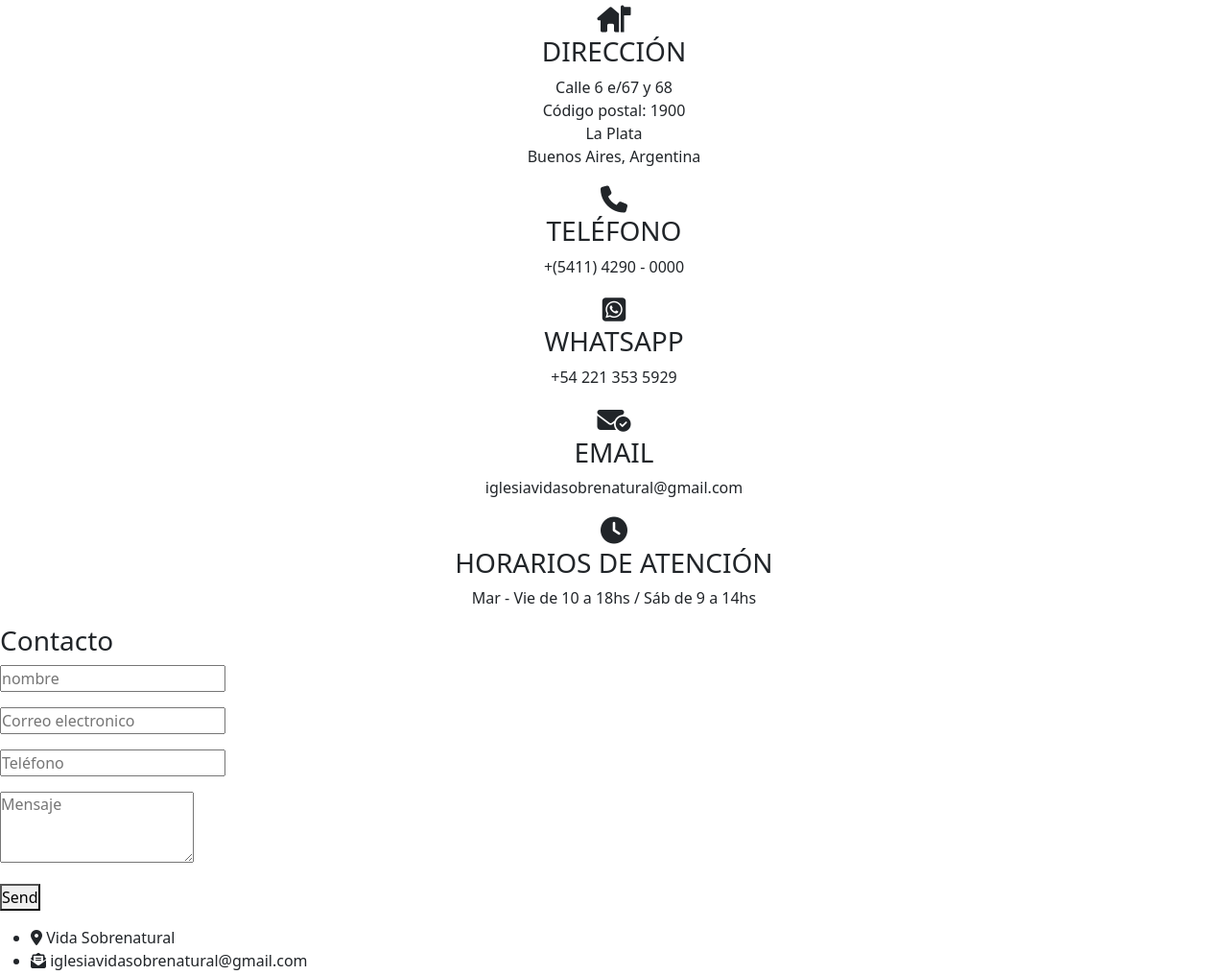
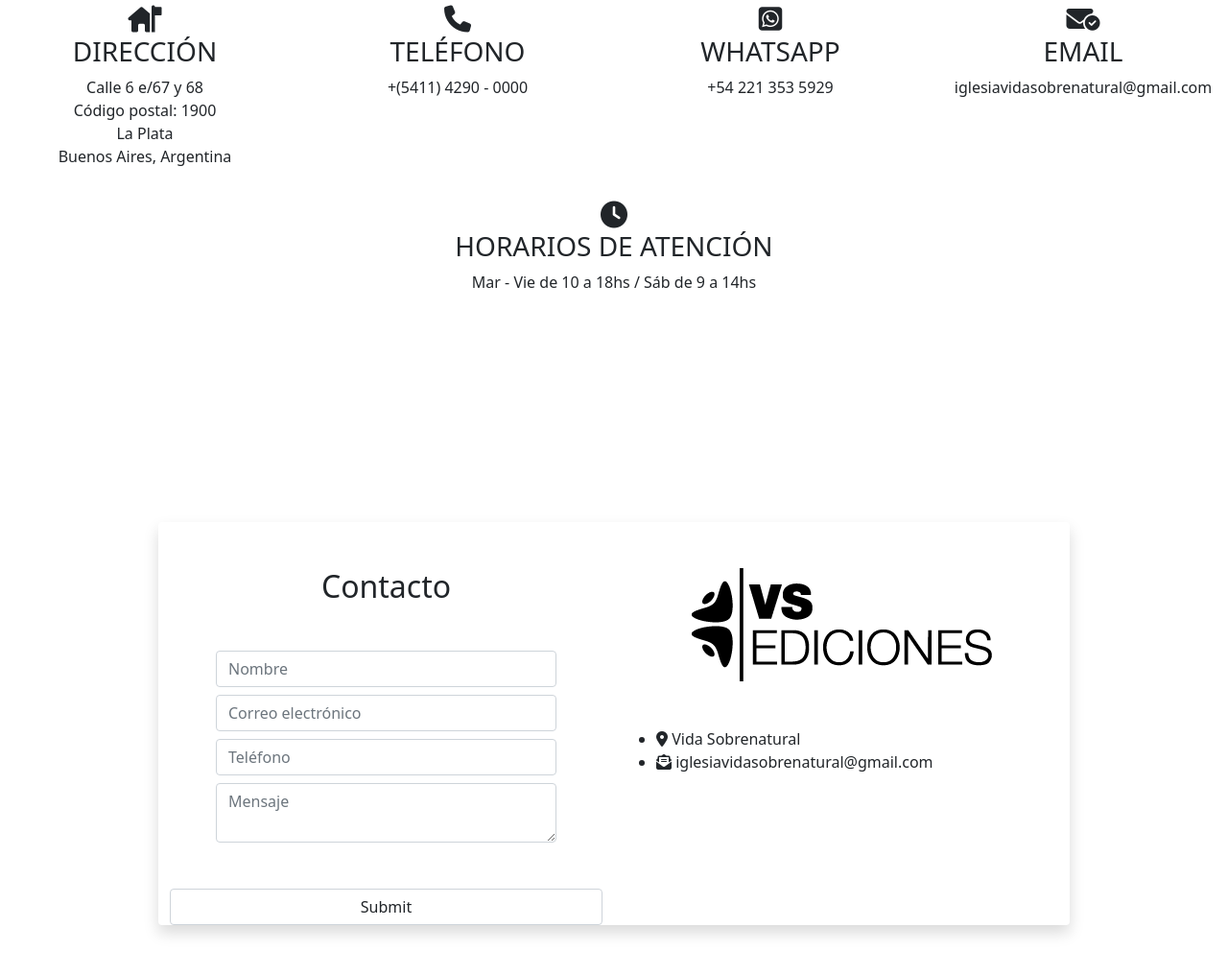
Before and after one commit to sans6114/Proyecto-coder-desarrollo-web, a plain HTML site: page pages/contacto.html in a window 1280 px wide. Shown: the part 266-1282 px from the top of the page at 96% size. Drawn offline with nearby package versions, Linux system fonts and the light colour scheme.

Commit message:
se cambiaron estilos de seccion contacto y se avanzo con cambios en estilos

```diff
--- a/pages/contacto.html
+++ b/pages/contacto.html
@@ -48,9 +48,12 @@
                 <h2>C O N T A C T O</h2>
             </div>
 
+
+
             <div class="grid-container">
-                <div class="grid-x grid-marigin-x align-center">
-                    <div class="cell large-3 text-center">
+                <div class="grid-x grid-marigin-x align-center mt-5">
+                <div class="row">
+                    <div class="cell large-3 text-center col-md-3">
                         <h3><i class="fa-solid fa-house-flag"></i>
                                 <br>
                                 DIRECCIÓN</strong></h3>
@@ -64,26 +67,26 @@
                             Buenos Aires, Argentina
                         </p>
                     </div>
-                    <div class="cell large-3 text-center">
+                    <div class="cell large-3 text-center col-md-3">
                         <h3><i class="fa-solid fa-phone"></i>
                                 <br>
                                 TELÉFONO</strong></h3>
                         <p>+(5411) 4290 - 0000</p>
                     </div>
-                    <div class="cell large-3 text-center">
+                    <div class="cell large-3 text-center col-md-3">
                         <h3><i class="fa-brands fa-square-whatsapp"></i>
                                 <br>
                                 WHATSAPP</strong></h3>
                         <p>+54 221 353 5929</p>
                     </div>
-
-                    <div class="cell large-3 text-center">
+                    <div class="cell large-3 text-center col-md-3">
                         <h3><i class="fa-solid fa-envelope-circle-check"></i>
                                 <br>
                                 EMAIL</strong></h3>
                         <p>iglesiavidasobrenatural@gmail.com</p>
                     </div>
-                    <div class="cell large-3 text-center">
+                </div>
+                    <div class="cell large-3 text-center mt-3 mb-5">
                         <h3><i class="fas fa-clock"></i>
                                 <br>
                                 HORARIOS DE ATENCIÓN</strong></h3>
@@ -95,41 +98,56 @@
                 </div>
             </div>
 
+            <section class="bg-opacity-25 d-flex flex-column min-vh-100 justify-content-center align-items-center">
+                <div class="container">
+                    <div class="row">
+                        <div class="col-md-10 mx-auto rounded shadow bg-white">
+                            <div class="row">
+                                <div class="col-md-6">
+                                    <div class="m-5 text-center">
+                                        <h2>Contacto</h2>
+                                    </div>
+                                    <form class="m-5">
+                                        <div class="mb-2">
+                                            <input class="form-control" type="text" placeholder="Nombre">
+                                        </div>
+                                        <div class="mb-2">
+                                            <input class="form-control" type="text" placeholder="Correo electrónico">
+                                        </div>
+                                        <div class="mb-2">
+                                            <input class="form-control" type="text" placeholder="Teléfono">
+                                        </div>
+                                        <div class="mb-2">
+                                            <textarea class="form-control" name="message" placeholder="Mensaje"></textarea>
+                                        </div>
+                                    </form>
 
-            <div class="container-form contact-wrapper animated bounceInUp" id="contacto">
-                <div class="contact-form">
-                    <h3>Contacto</h3>
-                    <form action="">
-                        <p>
-                            <input type="text" placeholder="nombre" name="fullname">
-                        </p>
-                        <p>
-                            <input type="email" placeholder="Correo electronico" name="email">
-                        </p>
-                        <p>
-                            <input type="tel" placeholder="Teléfono" name="phone">
-                        </p>
-                        <p class="block">
-                            <textarea name="message" placeholder="Mensaje" rows="3"></textarea>
-                        </p>
-                        <p class="block">
-                            <button>
-                                Send
-                            </button>
-                        </p>
-                    </form>
-                </div>
-                <div class="contact-info">
-                    <ul>
-                        <li><i class="fas fa-map-marker-alt"></i> Vida Sobrenatural</li>
-                        <li><i class="fas fa-envelope-open-text"></i> iglesiavidasobrenatural@gmail.com</li>
-                    </ul>
+                                    <div>
+                                        <input type="submit" class="form-control" name="" id="">
+                                    </div>
+                                </div>
+                                <div class="col-md-6">
+                                    <div class="d-flex justify-content-center">
+                                        <img src="/images/marca_ediciones_vs-01.png" alt="logo" class="img-fluid p-5">
+                                    </div>
+                                    <div>
+                                        <ul>
+                                            <li><i class="fas fa-map-marker-alt"></i> Vida Sobrenatural</li>
+                                            <li><i class="fas fa-envelope-open-text"></i> iglesiavidasobrenatural@gmail.com</li>
+                                        </ul>
+                                    </div>
+                                </div>
+                            </div>
+                        </div>
+                    </div>
 
                 </div>
-            </div>
+
+            </section>
+
 
     </main>
-    <footer class="pie-pagina bg-light">
+    <footer class="pie-pagina bg-light mt-5">
         <div class="grupo-1">
             <div class="box">
                 <figure>
--- a/scss/pages/_index.scss
+++ b/scss/pages/_index.scss
@@ -18,8 +18,18 @@
 }
 
 .quienes-somos{
+
+    padding: 200px 12px;
+    display: flex;
+    align-items: center;
+    justify-content: center;
     text-align: center;
-    padding: 200px 12px;
+    flex-direction: column;
+    color: black;
+    background-image: url(/images/parasantiheader.jpg);
+    background-repeat: no-repeat;
+    background-size: cover;
+    background-position: center center;
 }
 .quienes-somos h2 {
     padding-bottom: 30px;
--- a/scss/pages/_libros.scss
+++ b/scss/pages/_libros.scss
@@ -62,3 +62,8 @@ imagenes-nuestros-libros img{
     width: 350px;
     height: 350px;
 }
+
+#carouselimagenes{
+    height: 20%
+
+}
```
Also changed, not shown: index.html (+4 -1 lines), pages/Nuestroslibros.html (+20 -14 lines), styles/styles.css, 2 other files.
